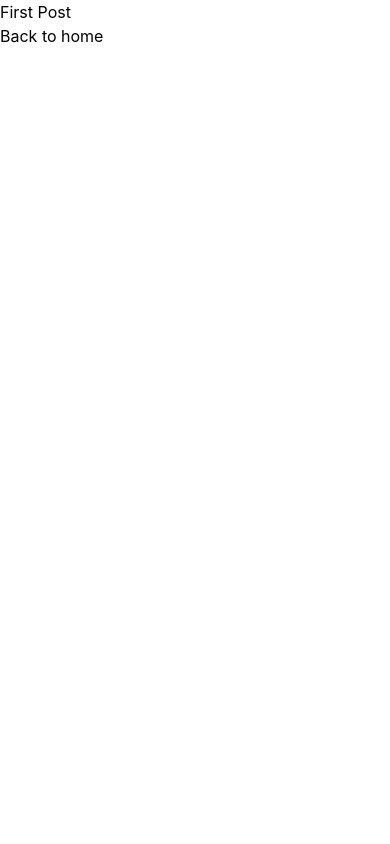
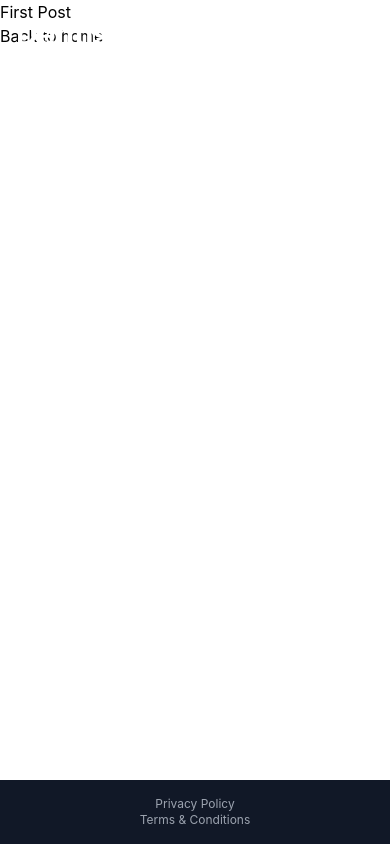
Before and after one commit to Joelynn94/agency-website, a Next.js app: page /posts/first-post in a window 390 px wide. Built offline with nearby package versions, Linux system fonts and the light colour scheme.

Commit message:
feat: basic layout with hero section

```diff
--- /dev/null
+++ b/components/footer.js
@@ -0,0 +1,22 @@
+export default function Footer({ config }) {
+	return (
+		<footer className="relative bg-gray-900 text-white py-4 px-4">
+			<div className="flex w-full flex-col items-center text-xs">
+				<a
+					className="text-gray-400 hover:text-gray-300"
+					href="/privacy_policy.html"
+					rel="nofollow"
+				>
+					Privacy Policy
+				</a>
+				<a
+					className="text-gray-400 hover:text-gray-300"
+					href="/terms_and_conditions.html"
+					rel="nofollow"
+				>
+					Terms &amp; Conditions
+				</a>
+			</div>
+		</footer>
+	);
+}
--- /dev/null
+++ b/components/hero.js
@@ -0,0 +1,28 @@
+export default function Hero() {
+	return (
+		<div class="bg-gray-100 dark:bg-transparent">
+			<div class="container mx-auto flex flex-col items-center py-12 sm:py-24">
+				<div class="w-11/12 sm:w-2/3 lg:flex justify-center items-center flex-col  mb-5 sm:mb-10">
+					<h1 class="text-2xl sm:text-3xl md:text-4xl lg:text-5xl xl:text-6xl text-center text-gray-800 dark:text-white font-black leading-7 md:leading-10">
+						The Freedom to Create the
+						<span class="text-indigo-700">Websites</span>
+						You Want
+					</h1>
+					<p class="mt-5 sm:mt-10 lg:w-10/12 text-gray-400 font-normal text-center text-sm sm:text-lg">
+						A professonal website drives sales. Create a beautiful
+						website to impress and engage new customers and
+						establish your business online{" "}
+					</p>
+				</div>
+				<div class="flex justify-center items-center">
+					<button class="focus:outline-none focus:ring-2 focus:ring-offset-2 focus:ring-indigo-700 bg-indigo-700 transition duration-150 ease-in-out hover:bg-indigo-600 lg:text-xl lg:font-bold  rounded text-white px-4 sm:px-10 border border-indigo-700 py-2 sm:py-4 text-sm">
+						Get Started
+					</button>
+					<button class="ml-4 focus:outline-none focus:ring-2 focus:ring-offset-2 focus:ring-indigo-700 bg-transparent transition duration-150 ease-in-out hover:border-indigo-600 lg:text-xl lg:font-bold  hover:text-indigo-600 rounded border border-indigo-700 text-indigo-700 px-4 sm:px-10 py-2 sm:py-4 text-sm">
+						Live Demo
+					</button>
+				</div>
+			</div>
+		</div>
+	);
+}
--- a/components/layout.js
+++ b/components/layout.js
@@ -1,3 +1,14 @@
+import Navbar from "./navbar";
+import Footer from "./footer";
+
 export default function Layout({ children }) {
-  return <div className="md:container md:mx-auto">{children}</div>;
+	return (
+		<div className="flex flex-col min-h-screen">
+			<header>
+				<Navbar />
+			</header>
+			<main className="flex-grow">{children}</main>
+			<Footer />
+		</div>
+	);
 }
--- /dev/null
+++ b/components/navbar.js
@@ -0,0 +1,61 @@
+export default function Navbar() {
+	return (
+		<nav className="absolute z-50 w-full top-0 left-0 flex flex-wrap items-center justify-between px-4 py-4">
+			<div className="container mx-auto flex flex-wrap items-center justify-between">
+				<div className="w-full relative flex justify-between lg:w-auto lg:static lg:block lg:justify-start">
+					<a href="/" className="text-white font-bold text-3xl">
+						Dentist Marketing
+					</a>
+					<button
+						class="cursor-pointer text-xl leading-none px-3 py-1 border border-solid border-transparent rounded bg-transparent block lg:hidden outline-none focus:outline-none"
+						type="button"
+					>
+						<i className="fas fa-bars fa-xl text-white"></i>
+					</button>
+				</div>
+				<ul className="flex flex-col lg:flex-row list-none lg:ml-auto">
+					<li>
+						<a
+							className="px-3 py-2 flex items-center uppercase text-white font-semibold hover:underline"
+							href="/about_us.html"
+						>
+							About Us
+						</a>
+					</li>
+					<li>
+						<a
+							className="px-3 py-2 flex items-center uppercase text-white font-semibold hover:underline"
+							href="/pricing.html"
+						>
+							Pricing
+						</a>
+					</li>
+					<li>
+						<a
+							className="px-3 py-2 flex items-center uppercase text-white font-semibold hover:underline"
+							href="/marketing.html"
+						>
+							Marketing
+						</a>
+					</li>
+					<li>
+						<a
+							className="px-3 py-2 flex items-center uppercase text-white font-semibold hover:underline"
+							href="/blog.html"
+						>
+							Blog
+						</a>
+					</li>
+					<li>
+						<a
+							className="px-3 py-2 flex items-center uppercase text-white font-semibold hover:underline"
+							href="/contact_us.html"
+						>
+							Contact Us
+						</a>
+					</li>
+				</ul>
+			</div>
+		</nav>
+	);
+}
--- a/next.config.js
+++ b/next.config.js
@@ -1,6 +1,6 @@
 /** @type {import('next').NextConfig} */
 const nextConfig = {
-  reactStrictMode: true,
-}
+	reactStrictMode: true,
+};
 
-module.exports = nextConfig
+module.exports = nextConfig;
--- a/package.json
+++ b/package.json
@@ -9,6 +9,7 @@
     "lint": "next lint"
   },
   "dependencies": {
+    "@fortawesome/fontawesome-free": "^6.1.1",
     "next": "12.1.6",
     "react": "18.1.0",
     "react-dom": "18.1.0"
--- a/pages/index.js
+++ b/pages/index.js
@@ -1,73 +1,52 @@
-import Head from 'next/head'
-import Image from 'next/image'
-import Link from "next/link"
-import styles from '../styles/Home.module.css'
+import Head from "next/head";
+import Image from "next/image";
+import Link from "next/link";
+import Hero from "../components/hero";
+import Layout from "../components/layout";
 
 export default function Home() {
 	return (
-    <div className={styles.container}>
+		<Layout>
 			<Head>
 				<title>Create Next App</title>
-        <meta name="description" content="Generated by create next app" />
+				<meta
+					name="description"
+					content="Generated by create next app"
+				/>
 				<link rel="icon" href="/favicon.ico" />
 			</Head>
+			<div className="rounded-br-3xl md:rounded-br-40xl overflow-hidden">
+				<section
+					className="cover relative bg-gradient-to-r from-blue-500 to-green-400 px-4 sm:px-8 lg:px-16 xl:px-40 2xl:px-64 overflow-hidden py-48 flex
+      items-center"
+				>
+					<div className="h-full absolute top-0 left-0 right-0 z-0">
+						<img
+							src="images/agency_hero.jpg"
+							alt=""
+							className="w-full h-full object-cover opacity-20"
+						/>
+					</div>
 
-      <main className={styles.main}>
-        <h1 className="title">
-          Read{' '}
-          <Link href="/posts/first-post">
-            <a>this page!</a>
-          </Link>
+					<div className="lg:w-3/4 xl:w-2/4 relative z-10 h-100 lg:mt-16">
+						<div>
+							<h1 className="text-white text-4xl md:text-5xl xl:text-6xl font-bold leading-tight">
+								Are you ready for a ton more patients?
 							</h1>
-
-        <p className={styles.description}>
-          Get started by editing{' '}
-          <code className={styles.code}>pages/index.js</code>
+							<p className="text-blue-50 text-xl md:text-2xl leading-snug mt-4">
+								We specialize in marketing for a focused cause
+								to bring you results - more business.
 							</p>
-
-        <div className={styles.grid}>
-          <a href="https://nextjs.org/docs" className={styles.card}>
-            <h2>Documentation &rarr;</h2>
-            <p>Find in-depth information about Next.js features and API.</p>
-          </a>
-
-          <a href="https://nextjs.org/learn" className={styles.card}>
-            <h2>Learn &rarr;</h2>
-            <p>Learn about Next.js in an interactive course with quizzes!</p>
-          </a>
-
 							<a
-            href="https://github.com/vercel/next.js/tree/canary/examples"
-            className={styles.card}
+								href="/marketing.html"
+								className="uppercase px-8 py-4 shadow-sm rounded inline-block mt-8 font-semibold hover:bg-blue-500 bg-blue-600 text-white"
 							>
-            <h2>Examples &rarr;</h2>
-            <p>Discover and deploy boilerplate example Next.js projects.</p>
-          </a>
-
-          <a
-            href="https://vercel.com/new?utm_source=create-next-app&utm_medium=default-template&utm_campaign=create-next-app"
-            className={styles.card}
-          >
-            <h2>Deploy &rarr;</h2>
-            <p>
-              Instantly deploy your Next.js site to a public URL with Vercel.
-            </p>
+								Learn How
 							</a>
 						</div>
-      </main>
-
-      <footer className={styles.footer}>
-        <a
-          href="https://vercel.com?utm_source=create-next-app&utm_medium=default-template&utm_campaign=create-next-app"
-          target="_blank"
-          rel="noopener noreferrer"
-        >
-          Powered by{' '}
-          <span className={styles.logo}>
-            <Image src="/vercel.svg" alt="Vercel Logo" width={72} height={16} />
-          </span>
-        </a>
-      </footer>
 					</div>
-  )
+				</section>
+			</div>
+		</Layout>
+	);
 }
--- a/styles/Home.module.css
+++ /dev/null
@@ -1,116 +0,0 @@
-.container {
-  padding: 0 2rem;
-}
-
-.main {
-  min-height: 100vh;
-  padding: 4rem 0;
-  flex: 1;
-  display: flex;
-  flex-direction: column;
-  justify-content: center;
-  align-items: center;
-}
-
-.footer {
-  display: flex;
-  flex: 1;
-  padding: 2rem 0;
-  border-top: 1px solid #eaeaea;
-  justify-content: center;
-  align-items: center;
-}
-
-.footer a {
-  display: flex;
-  justify-content: center;
-  align-items: center;
-  flex-grow: 1;
-}
-
-.title a {
-  color: #0070f3;
-  text-decoration: none;
-}
-
-.title a:hover,
-.title a:focus,
-.title a:active {
-  text-decoration: underline;
-}
-
-.title {
-  margin: 0;
-  line-height: 1.15;
-  font-size: 4rem;
-}
-
-.title,
-.description {
-  text-align: center;
-}
-
-.description {
-  margin: 4rem 0;
-  line-height: 1.5;
-  font-size: 1.5rem;
-}
-
-.code {
-  background: #fafafa;
-  border-radius: 5px;
-  padding: 0.75rem;
-  font-size: 1.1rem;
-  font-family: Menlo, Monaco, Lucida Console, Liberation Mono, DejaVu Sans Mono,
-    Bitstream Vera Sans Mono, Courier New, monospace;
-}
-
-.grid {
-  display: flex;
-  align-items: center;
-  justify-content: center;
-  flex-wrap: wrap;
-  max-width: 800px;
-}
-
-.card {
-  margin: 1rem;
-  padding: 1.5rem;
-  text-align: left;
-  color: inherit;
-  text-decoration: none;
-  border: 1px solid #eaeaea;
-  border-radius: 10px;
-  transition: color 0.15s ease, border-color 0.15s ease;
-  max-width: 300px;
-}
-
-.card:hover,
-.card:focus,
-.card:active {
-  color: #0070f3;
-  border-color: #0070f3;
-}
-
-.card h2 {
-  margin: 0 0 1rem 0;
-  font-size: 1.5rem;
-}
-
-.card p {
-  margin: 0;
-  font-size: 1.25rem;
-  line-height: 1.5;
-}
-
-.logo {
-  height: 1em;
-  margin-left: 0.5rem;
-}
-
-@media (max-width: 600px) {
-  .grid {
-    width: 100%;
-    flex-direction: column;
-  }
-}
--- a/tailwind.config.js
+++ b/tailwind.config.js
@@ -1,10 +1,14 @@
 module.exports = {
-  content: [
-    './pages/**/*.{js,ts,jsx,tsx}',
-    './components/**/*.{js,ts,jsx,tsx}',
-  ],
-  theme: {
-    extend: {},
-  },
-  plugins: [],
-}
+	content: [
+		"./pages/**/*.{js,ts,jsx,tsx}",
+		"./components/**/*.{js,ts,jsx,tsx}",
+	],
+	theme: {
+		extend: {
+			borderRadius: {
+				"40xl": "20rem",
+			},
+		},
+	},
+	plugins: [],
+};
```
Also changed, not shown: pages/_app.js (+4 -3 lines), 1 other file (tests, documents, lock files or other folders). Lines whose indentation alone changed are shown as unchanged.
